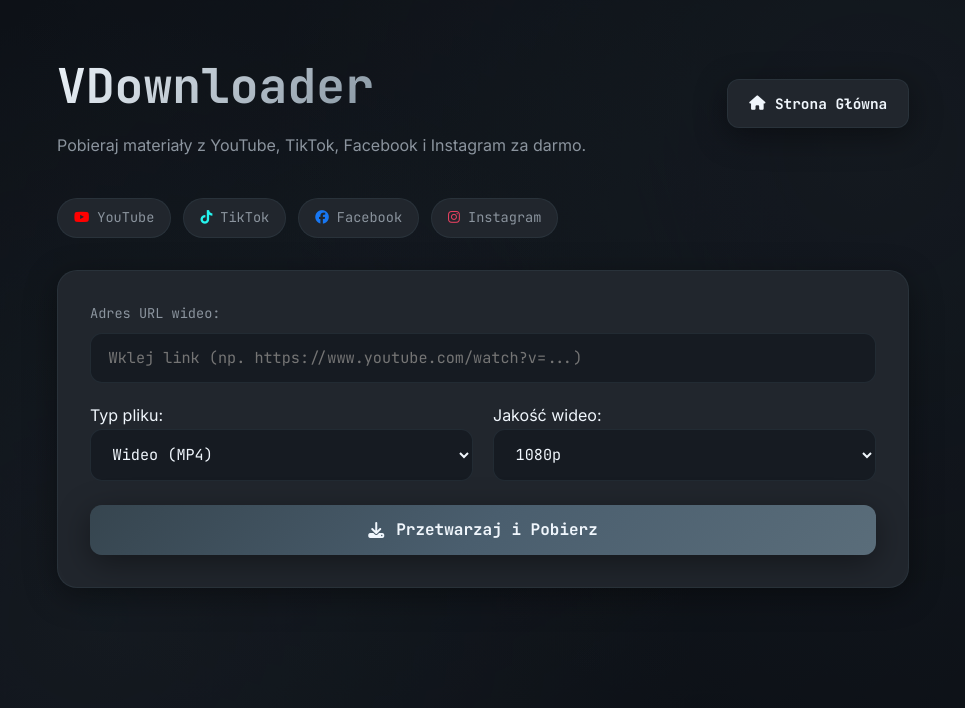
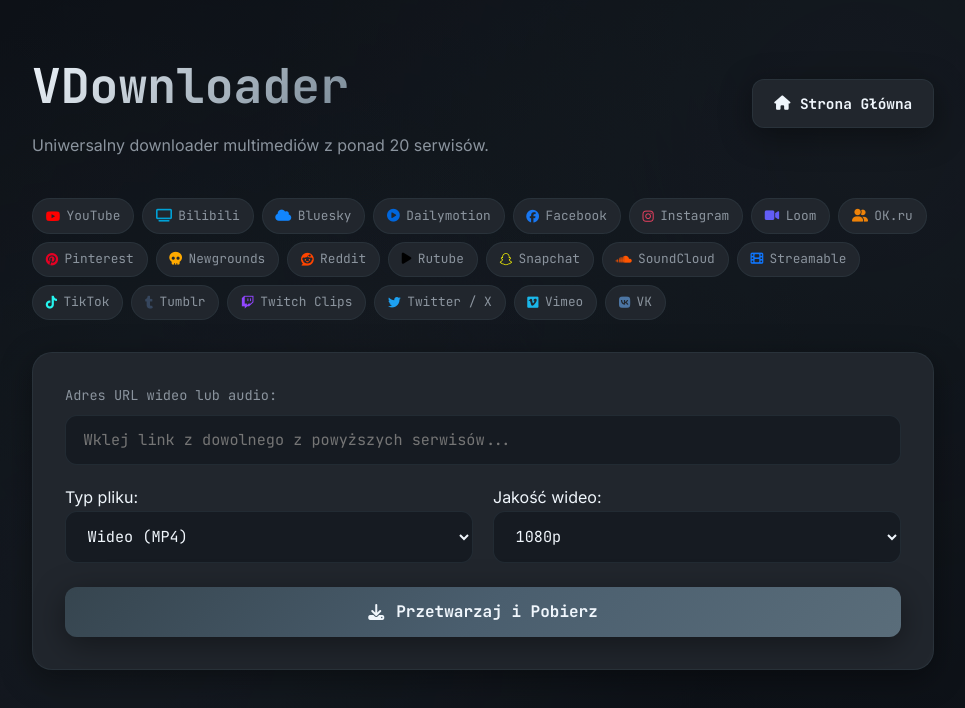
Before and after one commit to mich111discord/MightyTools, a plain HTML site: page tools/vdownloader/index.html in a window 1280 px wide. Both pictures are taken after a click on the button "Przetwarzaj i Pobierz". Shown: the whole page, without its empty margins (157-1122 px from the left). Drawn offline with Linux system fonts and the light colour scheme.

Commit message:
Update index.html

```diff
--- a/tools/vdownloader/index.html
+++ b/tools/vdownloader/index.html
@@ -59,12 +59,12 @@
 
     @keyframes float {
       0%, 100% { transform: translateY(0px) rotate(0deg); }
-      33% { transform: translateY(-20px) rotate(1deg); }
-      66% { transform: translateY(10px) rotate(-1deg); }
+      33% { transform: translateY(-20px) rotate(-1deg); }
+      66% { transform: translateY(10px) rotate(1deg); }
     }
 
     .container {
-      max-width: 900px;
+      max-width: 950px;
       margin: 0 auto;
       padding: 3rem 1.5rem;
       min-height: 100vh;
@@ -116,7 +116,7 @@
 
     .platform-badges {
       display: flex;
-      gap: 0.75rem;
+      gap: 0.5rem;
       margin-bottom: 2rem;
       flex-wrap: wrap;
     }
@@ -124,12 +124,12 @@
     .badge {
       display: inline-flex;
       align-items: center;
-      gap: 0.5rem;
+      gap: 0.4rem;
       background: var(--bg-card);
       border: 1px solid var(--border-color);
-      padding: 0.5rem 1rem;
+      padding: 0.4rem 0.8rem;
       border-radius: 20px;
-      font-size: 0.85rem;
+      font-size: 0.8rem;
       color: var(--text-secondary);
       font-family: 'JetBrains Mono', monospace;
     }
@@ -279,24 +279,42 @@
     <div class="hero-header">
       <div class="hero-title">
         <h1>VDownloader</h1>
-        <p style="color: var(--text-secondary);">Pobieraj materiały z YouTube, TikTok, Facebook i Instagram za darmo.</p>
+        <p style="color: var(--text-secondary);">Uniwersalny downloader multimediów z ponad 20 serwisów.</p>
       </div>
       <a href="../../" class="btn-home">
         <i class="fas fa-home"></i> Strona Główna
       </a>
     </div>
 
+    <!-- Dodane 20 serwisów -->
     <div class="platform-badges">
       <span class="badge"><i class="fab fa-youtube" style="color: #ff0000;"></i> YouTube</span>
-      <span class="badge"><i class="fab fa-tiktok" style="color: #25f4ee;"></i> TikTok</span>
+      <span class="badge"><i class="fas fa-tv" style="color: #00a1d6;"></i> Bilibili</span>
+      <span class="badge"><i class="fas fa-cloud" style="color: #1185fe;"></i> Bluesky</span>
+      <span class="badge"><i class="fas fa-play-circle" style="color: #0066dc;"></i> Dailymotion</span>
       <span class="badge"><i class="fab fa-facebook" style="color: #1877f2;"></i> Facebook</span>
       <span class="badge"><i class="fab fa-instagram" style="color: #e4405f;"></i> Instagram</span>
+      <span class="badge"><i class="fas fa-video" style="color: #625df5;"></i> Loom</span>
+      <span class="badge"><i class="fas fa-user-friends" style="color: #ee8208;"></i> OK.ru</span>
+      <span class="badge"><i class="fab fa-pinterest" style="color: #e60023;"></i> Pinterest</span>
+      <span class="badge"><i class="fas fa-skull" style="color: #ffaa00;"></i> Newgrounds</span>
+      <span class="badge"><i class="fab fa-reddit" style="color: #ff4500;"></i> Reddit</span>
+      <span class="badge"><i class="fas fa-play" style="color: #000000;"></i> Rutube</span>
+      <span class="badge"><i class="fab fa-snapchat" style="color: #fffc00;"></i> Snapchat</span>
+      <span class="badge"><i class="fab fa-soundcloud" style="color: #ff5500;"></i> SoundCloud</span>
+      <span class="badge"><i class="fas fa-film" style="color: #0f75fc;"></i> Streamable</span>
+      <span class="badge"><i class="fab fa-tiktok" style="color: #25f4ee;"></i> TikTok</span>
+      <span class="badge"><i class="fab fa-tumblr" style="color: #36465d;"></i> Tumblr</span>
+      <span class="badge"><i class="fab fa-twitch" style="color: #9146ff;"></i> Twitch Clips</span>
+      <span class="badge"><i class="fab fa-twitter" style="color: #1da1f2;"></i> Twitter / X</span>
+      <span class="badge"><i class="fab fa-vimeo" style="color: #1ab7ea;"></i> Vimeo</span>
+      <span class="badge"><i class="fab fa-vk" style="color: #4c75a3;"></i> VK</span>
     </div>
 
     <div class="download-card">
       <div class="form-group">
-        <label for="video-url">Adres URL wideo:</label>
-        <input type="url" id="video-url" placeholder="Wklej link (np. https://www.youtube.com/watch?v=...)" required />
+        <label for="video-url">Adres URL wideo lub audio:</label>
+        <input type="url" id="video-url" placeholder="Wklej link z dowolnego z powyższych serwisów..." required />
       </div>
 
       <div class="options-grid">
@@ -318,14 +336,14 @@
         </div>
       </div>
 
-      <button class="btn" id="btn-submit" onclick="fetchWithCobalt()">
+      <button class="btn" id="btn-submit" onclick="fetchVideo()">
         <i class="fas fa-download"></i> Przetwarzaj i Pobierz
       </button>
     </div>
 
     <div class="status-card" id="status-box">
       <div class="status-header" id="status-title">
-        <i class="fas fa-info-circle"></i> Status przetwarzenia
+        <i class="fas fa-info-circle"></i> Status przetwarzania
       </div>
       <div class="status-details" id="status-desc">
         ---
@@ -334,7 +352,7 @@
   </main>
 
   <script>
-    async function fetchWithCobalt() {
+    async function fetchVideo() {
       const urlInput = document.getElementById('video-url').value.trim();
       const format = document.getElementById('opt-format').value;
       const quality = document.getElementById('opt-quality').value;
@@ -364,17 +382,19 @@
         audioFormat: 'mp3'
       };
 
-      // Lista instancji wraz z obsługą przelotu przez proxy CORS w razie potrzeby
-      const endpoints = [
+      // Rozszerzona lista publicznych instancji Cobalt API dla najwyższej niezawodności
+      const instances = [
+        'https://co.wuk.sh/api/json',
         'https://api.cobalt.tools/',
-        'https://corsproxy.io/?' + encodeURIComponent('https://api.cobalt.tools/')
+        'https://cobalt-api.kwiatekm.pl/',
+        'https://api.cobalt.crush.top/'
       ];
 
       let success = false;
 
-      for (const endpoint of endpoints) {
+      for (const instanceUrl of instances) {
         try {
-          const response = await fetch(endpoint, {
+          const response = await fetch(instanceUrl, {
             method: 'POST',
             headers: {
               'Accept': 'application/json',
@@ -387,7 +407,7 @@
 
           const data = await response.json();
 
-          if (data.status === 'stream' || data.status === 'redirect' || data.status === 'picker' || data.url) {
+          if (data && (data.status === 'stream' || data.status === 'redirect' || data.status === 'picker' || data.url)) {
             const downloadUrl = data.url || (data.picker && data.picker[0] ? data.picker[0].url : null);
 
             if (!downloadUrl) continue;
@@ -402,18 +422,18 @@
             `;
             success = true;
             break;
-          } else if (data.status === 'error') {
-            throw new Error(data.text || "Błąd podczas przetwarzania linku.");
+          } else if (data && data.status === 'error') {
+            console.warn("Błąd zwrócony przez instancję:", data.text);
           }
         } catch (err) {
-          console.warn('Nieudana próba z endpointem:', endpoint, err);
+          console.warn("Próba połączenia z instancją nie powiodła się:", instanceUrl, err);
         }
       }
 
       if (!success) {
         statusTitle.style.color = '#da3633';
         statusTitle.innerHTML = `<i class="fas fa-exclamation-triangle"></i> Wystąpił błąd`;
-        statusDesc.innerHTML = `Nie udało się pobrać multimediów z powodu blokady CORS lub ograniczeń API. Spróbuj innego linku.`;
+        statusDesc.innerHTML = `Nie udało się przetworzyć linku. Sprawdź, czy adres URL jest poprawny lub spróbuj ponownie za chwilę.`;
       }
 
       btn.disabled = false;
```
